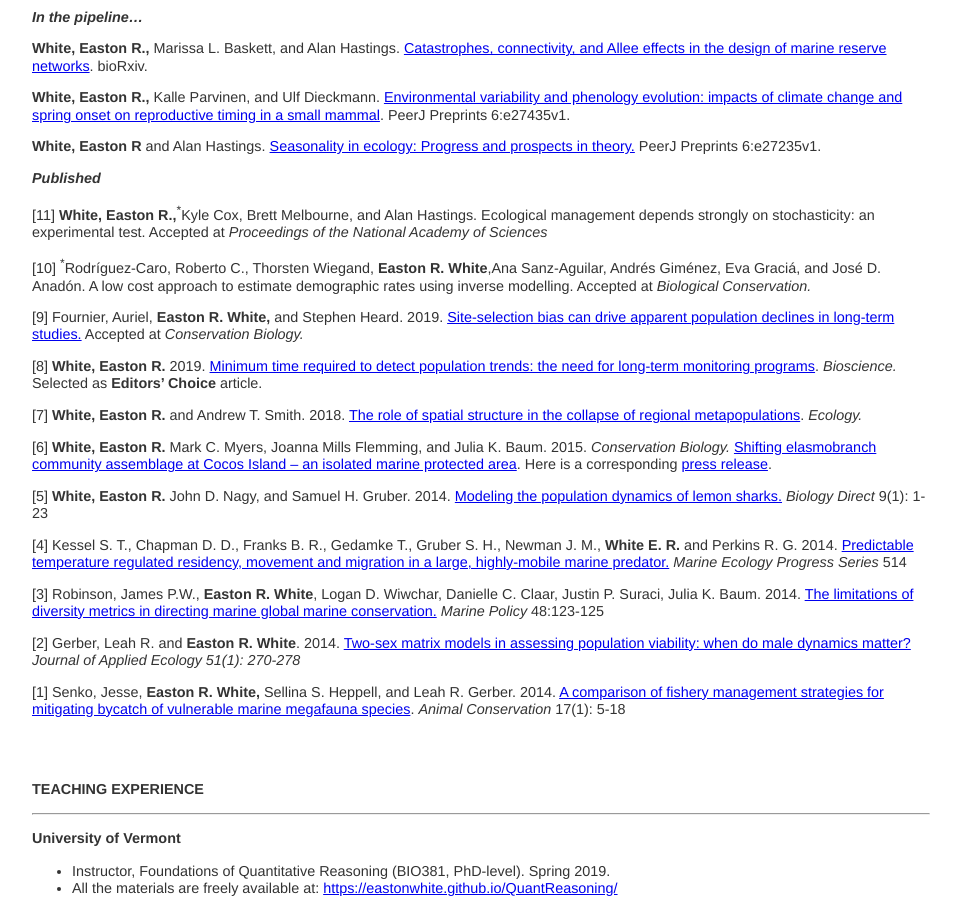
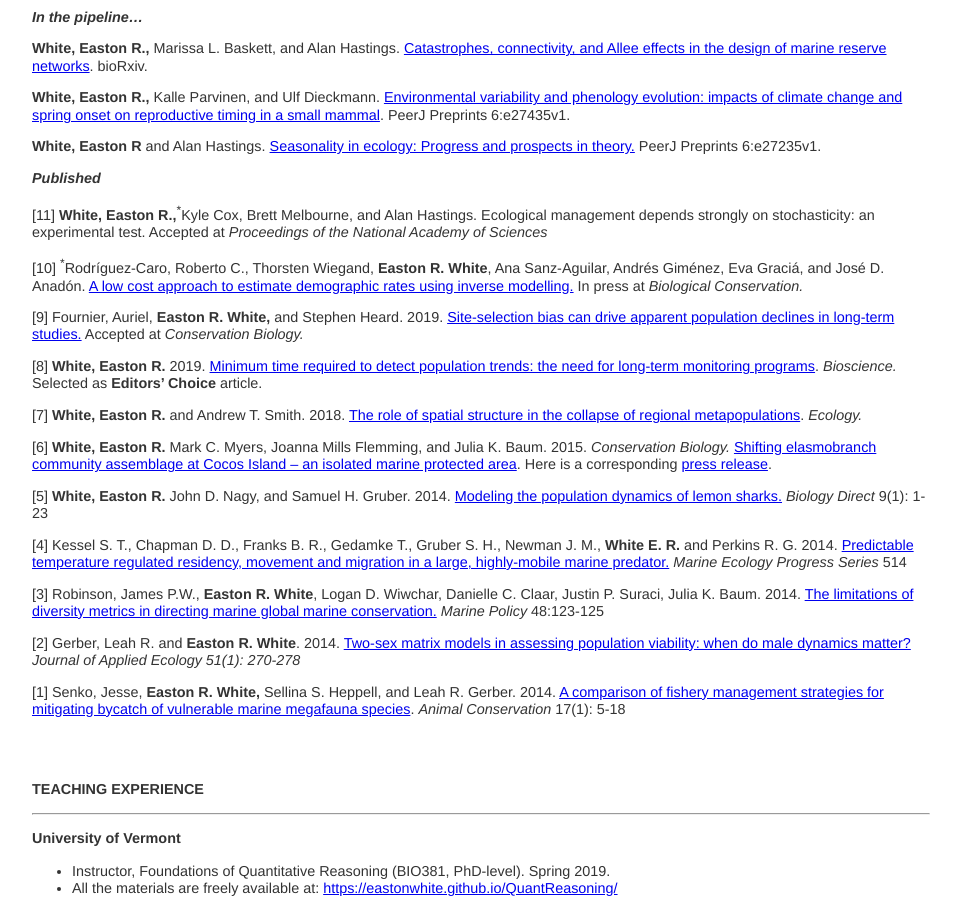
Before and after one commit to eastonwhite/eastonwhite.github.io, a Jekyll site: the page built from cv/index.html, in a window 1280 px wide and 900 px high, scrolled down 1534 px. Shown: the whole window, without its empty margins (160-1121 px from the left). Built offline with Jekyll 4.4.1, drawn with Linux system fonts in a browser that asks for light colours.

Commit message:
Updated Bio Con paper details

```diff
--- a/cv/index.html
+++ b/cv/index.html
@@ -105,7 +105,7 @@ Github: <a href="https://github.com/eastonwhite" rel="noopener">eastonwhite</a><
 
 <p><strong><em>Published</em></strong></p>
 <p>[11] <strong>White, Easton R.,</strong><sup>*</sup>Kyle Cox, Brett Melbourne, and Alan Hastings. Ecological management depends strongly on stochasticity: an experimental test. Accepted at <em>Proceedings of the National Academy of Sciences</em></p>
-<p>[10] <sup>*</sup>Rodríguez-Caro, Roberto C., Thorsten Wiegand, <strong>Easton R. White</strong>,Ana Sanz-Aguilar, Andrés Giménez, Eva Graciá, and José D. Anadón. A low cost approach to estimate demographic rates using inverse modelling. Accepted at <em>Biological Conservation.</em></p>
+<p>[10] <sup>*</sup>Rodríguez-Caro, Roberto C., Thorsten Wiegand, <strong>Easton R. White</strong>, Ana Sanz-Aguilar, Andrés Giménez, Eva Graciá, and José D. Anadón. </em><a href="https://www.sciencedirect.com/science/article/abs/pii/S0006320718310577">A low cost approach to estimate demographic rates using inverse modelling.</a> In press at <em>Biological Conservation.</em></p>
 <p>[9] Fournier, Auriel,<strong> Easton R. White,</strong> and Stephen Heard. 2019. <a href="https://onlinelibrary.wiley.com/doi/10.1111/cobi.13371" target="_blank" rel="noopener">Site-selection bias can drive apparent population declines in long-term studies.</a>  Accepted at <em>Conservation Biology.</em></p>
 <p>[8]<strong> White, Easton R. </strong>2019. <a href="https://academic.oup.com/bioscience/advance-article/doi/10.1093/biosci/biy144/5195956">Minimum time required to detect population trends: the need for long-term monitoring programs</a>. <em>Bioscience. </em>Selected as <strong>Editors’ Choice</strong> article.</p>
 <p>[7] <strong>White, Easton R.</strong> and Andrew T. Smith. 2018. <a href="https://esajournals.onlinelibrary.wiley.com/doi/10.1002/ecy.2546">The role of spatial structure in the collapse of regional metapopulations</a>. <em>Ecology. </em></p>
```
